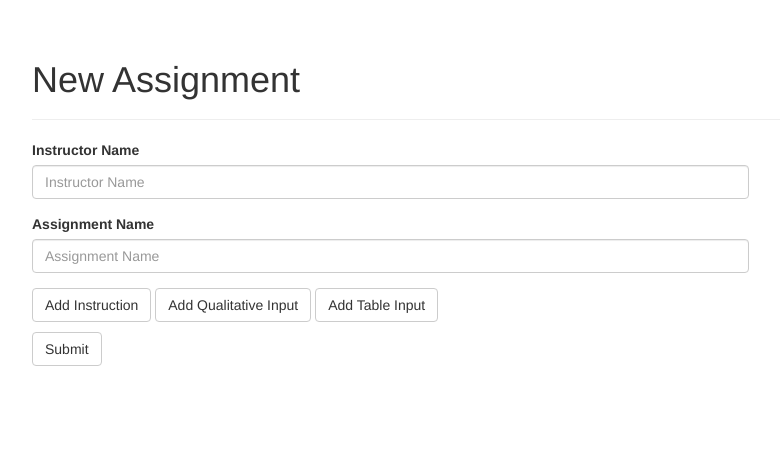
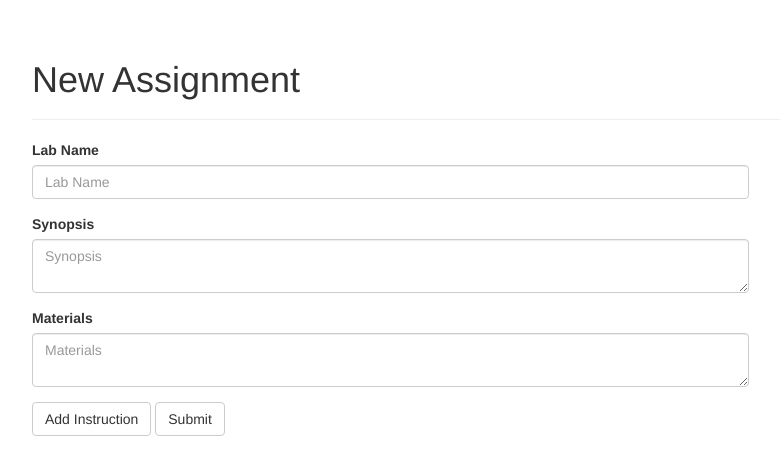
Before and after one commit to RI5E/alexa-lab-assistant, a Flask app: page /create in a window 1280 px wide. Shown: the top 475 px of the page, without its empty margins (63-843 px from the left). Run offline with Flask 2, Linux system fonts and the light colour scheme; some libraries are stand-ins or nearby versions.

Commit message:
ui for lab creation

```diff
--- a/website/app.py
+++ b/website/app.py
@@ -1,9 +1,10 @@
-from flask import Flask, render_template, request
+from __future__ import print_function
+from flask import Flask, render_template, request, redirect, url_for, jsonify
 import json
 app = Flask(__name__)
 
 json_table = []
-
+labs = {}
 @app.route("/")
 def index():
     return render_template("index.html")
@@ -15,18 +16,36 @@ def test():
 	json_table = json.loads(json.dumps(request.get_json()))
 	return "got here"
 
-@app.route("/instructors/<string:name>")
-def instructors(name):
-    return render_template("instructors.html", name = name)
+@app.route("/instructors")
+def instructors():
+    return render_template("instructors.html")
 
 
-@app.route("/test/<string:name>")
-def test(name):
-    return render_template("test.html", name=name)
+# @app.route("/test/<string:name>")
+# def test(name):
+#     return render_template("test.html", name=name)
 
-@app.route("/create")
+@app.route("/create", methods=["GET"])
+def show_create():
+    return render_template("create.html")
+
+@app.route("/create", methods=["POST"])
 def create():
-    return render_template("create.html")
+    print("nas")
+    lab_name = request.form['lab-name']
+    print("pas")
+    synopsis = request.form['synopsis']
+    materials = request.form['materials'].split('\n')
+    num_steps = int(request.form['num-steps'])
+    print("yeeee", num_steps)
+    steps = [request.form['step-%d' % (i+1)] for i in range(num_steps)]
+    print(lab_name, {"synopsis": synopsis, "materials": materials, "instructions": steps})
+    labs[lab_name] = {"synopsis": synopsis, "materials": materials, "instructions": steps}
+    return redirect(url_for('index'))
+
+@app.route("/lab/<string:name>")
+def get_lab(name):
+    return jsonify(**labs[name])
 
 @app.route("/tableView")
 def table():
@@ -34,4 +53,4 @@ def table():
 	return render_template("table.html", table_dict = json_table)
 
 if __name__ == "__main__":
-    app.run(host='0.0.0.0', debug=False)
+    app.run(host='0.0.0.0', debug=True)
--- a/website/templates/create.html
+++ b/website/templates/create.html
@@ -3,8 +3,24 @@
 <!-- Latest compiled and minified CSS -->
 <link rel="stylesheet" href="https://maxcdn.bootstrapcdn.com/bootstrap/3.3.7/css/bootstrap.min.css" integrity="sha384-BVYiiSIFeK1dGmJRAkycuHAHRg32OmUcww7on3RYdg4Va+PmSTsz/K68vbdEjh4u" crossorigin="anonymous">
 
+<script
+  src="https://code.jquery.com/jquery-3.1.1.min.js"
+  integrity="sha256-hVVnYaiADRTO2PzUGmuLJr8BLUSjGIZsDYGmIJLv2b8="
+  crossorigin="anonymous"></script>
+
 <!-- Latest compiled and minified JavaScript -->
 <script src="https://maxcdn.bootstrapcdn.com/bootstrap/3.3.7/js/bootstrap.min.js" integrity="sha384-Tc5IQib027qvyjSMfHjOMaLkfuWVxZxUPnCJA7l2mCWNIpG9mGCD8wGNIcPD7Txa" crossorigin="anonymous"></script>
+<script>
+$(document).ready(function() {
+  var stepnum = 1;
+  $("#add-instruction").click(function() {
+    var newinput = $("<div class='form-group'><label for='step-"+stepnum+"'>Step"+stepnum+"</label><textarea class='form-control' id='step-"+stepnum+"' name='step-"+stepnum+"' placeholder='Step"+stepnum+"'></textarea></div>");
+    $("#add-instruction").before(newinput);
+    $("#num-steps").val(stepnum)
+    stepnum++;
+  })
+})
+</script>
 </head>
 <body>
 <div class="container" style="padding-left:40px;padding-right:40px;padding-top:20px;">
@@ -15,21 +31,26 @@
 
 <div class="row">
 <div class="col-lg-8">
-<form>
+<form method="post">
+  <input type="hidden"  id="num-steps" name="num-steps" value="0">
   <div class="form-group">
-    <label for="instructor-name">Instructor Name</label>
-    <input type="text" class="form-control" id="instructor-name" placeholder="Instructor Name">
+    <label for="lab-name">Lab Name</label>
+    <input type="text" class="form-control"  id="lab-name" name="lab-name" placeholder="Lab Name">
   </div>
   <div class="form-group">
-    <label for="assignment-name">Assignment Name</label>
-    <input type="text" class="form-control" id="assignment-name" placeholder="Assignment Name">
+    <label for="synopsis">Synopsis</label>
+    <textarea class="form-control"  id="synopsis" name="synopsis" placeholder="Synopsis"></textarea>
+  </div>
+  <div class="form-group">
+    <label for="materials">Materials</label>
+    <textarea class="form-control"  id="materials" name="materials" placeholder="Materials"></textarea>
   </div>
 <!--   <div class="form-group">
     <label for="exampleInputFile">File input</label>
     <input type="file" id="exampleInputFile">
     <p class="help-block">Example block-level help text here.</p>
   </div> -->
-  <p><button class="btn btn-default" id="add-instruction" type="button">Add Instruction</button> <button class="btn btn-default" type="button">Add Qualitative Input</button> <button class="btn btn-default" id="add-table" type="button">Add Table Input</button></p>
+  <p><button class="btn btn-default" id="add-instruction" type="button">Add Instruction</button><!--  <button class="btn btn-default" type="button">Add Qualitative Input</button> <button class="btn btn-default" id="add-table" type="button">Add Table Input</button></p> -->
 <!--   <div class="checkbox">
     <label>
       <input type="checkbox"> Check me out
--- a/website/templates/instructors.html
+++ b/website/templates/instructors.html
@@ -10,7 +10,6 @@
 <div class="container">
 <div class="jumbotron">
   <h1>Instructor Portal</h1>
-  <h2>My name is {{ name }}</h2>
   <p>Lorem ipsum dolor sit amet, consectetur adipiscing elit.</p>
   <p><a class="btn btn-primary btn-lg" href="create" role="button">Upload an Assignment</a> <a class="btn btn-primary btn-lg" href="submissions" role="button">View Submissions</a></p>
 </div></div>
```
